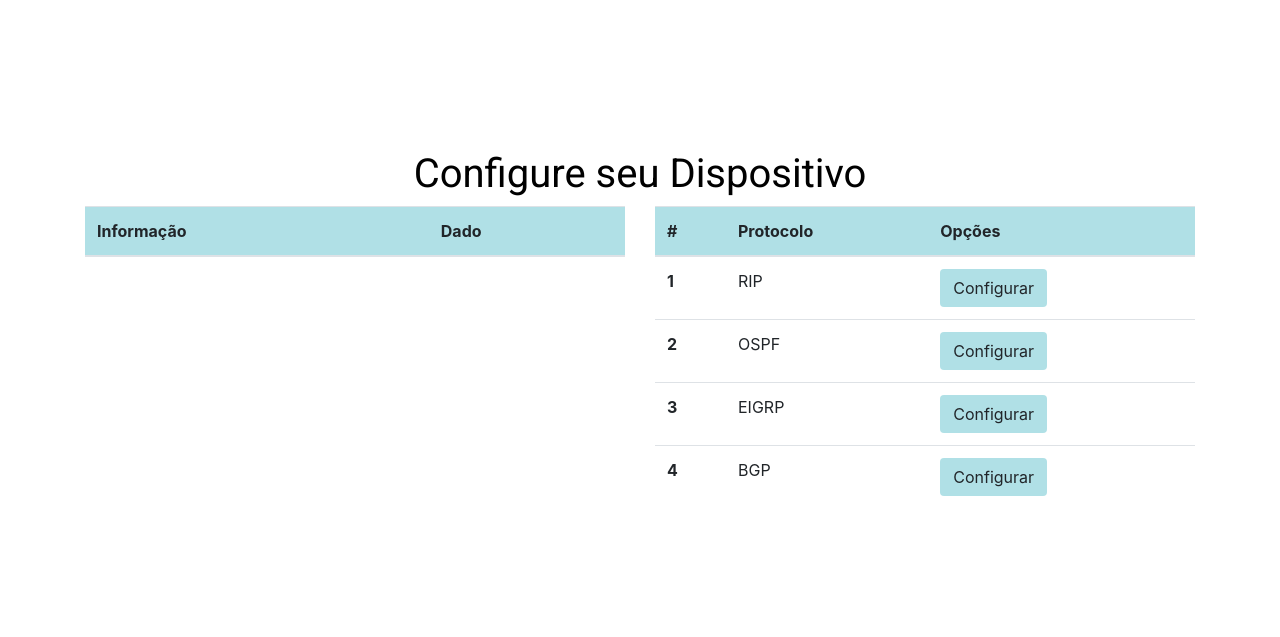
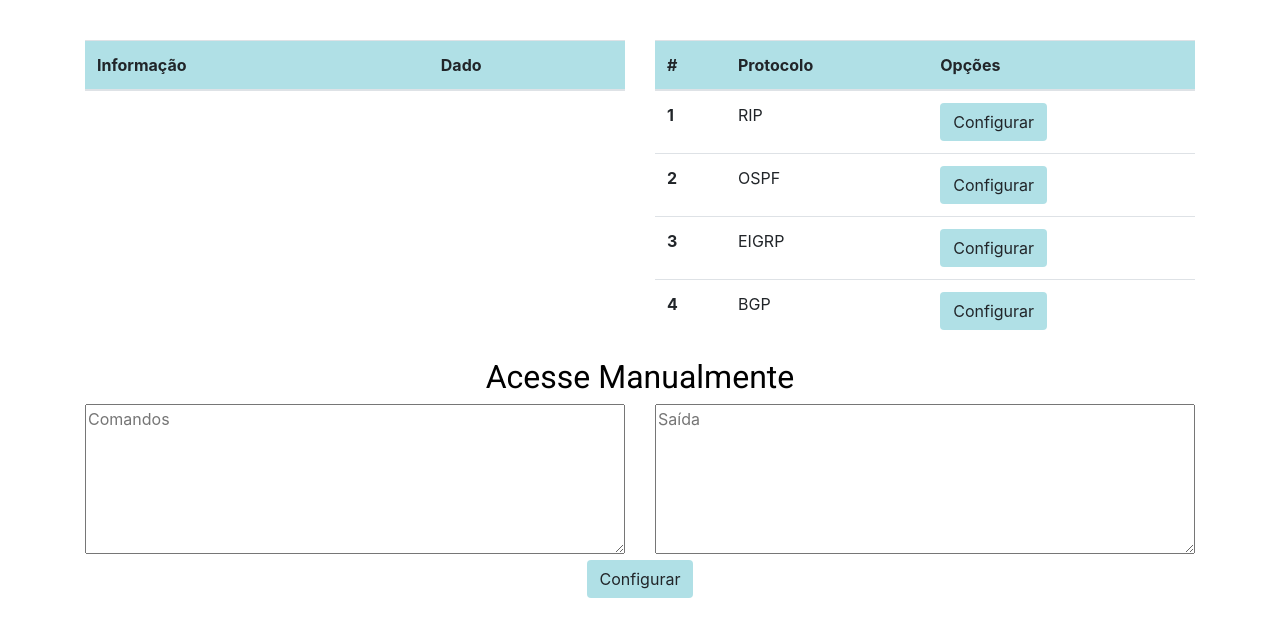
Before and after one commit to leandro-hbs/Projeto-Final, a PHP site: page /html/config.html in a window 1280 px wide. Shown: the top 637 px of the page. Run offline with PHP 8.4, Linux system fonts and the light colour scheme; lists and menus that the app fills with data are empty; some libraries are stand-ins or nearby versions.

Commit message:
Ajustes na segunda pagina

```diff
--- a/back-end/database/db.sql
+++ b/back-end/database/db.sql
@@ -10,8 +10,7 @@ CREATE TABLE hosts (
   PRIMARY KEY (id)
 );
 INSERT INTO hosts VALUES (1, 'aluno', 'aluno', '172.16.0.70', 'Host');
-INSERT INTO hosts VALUES (2, 'S0', '*****', '-.-.-.-', 'Switch');
-INSERT INTO hosts VALUES (3, 'DNS', '*****', '200.10.10.10', 'Server');
+INSERT INTO hosts VALUES (2, 'DNS', '*****', '200.10.10.10', 'Server');
 INSERT INTO hosts (nome, senha, endereco, tipo) VALUES
       ('DNS', '*****', '200.10.10.11', 'Server'),
       ('PC2', '*****', '192.168.1.2', 'Host');
--- a/front-end/css/style.css
+++ b/front-end/css/style.css
@@ -1,6 +1,12 @@
 h1 {
     color: rgb(0, 0, 0);
     margin-top: 150px;
+    font-family: 'Roboto', sans-serif;
+    text-align: center;
+}
+
+h2 {
+    color: rgb(0, 0, 0);
     font-family: 'Roboto', sans-serif;
     text-align: center;
 }
--- a/front-end/html/config.html
+++ b/front-end/html/config.html
@@ -15,7 +15,7 @@
     <div class="container">
         <div class="row">
             <div class="col-12">
-                <h1 id="titulo">Configure seu Dispositivo</h1>
+                <h1 id="titulo" style="margin-top: 40px;"></h1>
             </div>
         </div>
         <div class="row">
@@ -65,6 +65,24 @@
                 </table>
             </div>
         </div>
+        <div class="row">
+            <div class="col-12">
+                <h2>Acesse Manualmente</h2>
+            </div>
+        </div>
+        <div class="row">
+            <div class="col-lg-6 col-sm-12">
+                <textarea id="comando" placeholder="Comandos" style="width: 100%; height: 150px;"></textarea>
+            </div>
+            <div class="col-lg-6 col-sm-12">
+                <textarea id="saida" readonly="true" placeholder="Saída" style="width: 100%; height: 150px;"></textarea>
+            </div>
+        </div>
+        <div class="row">
+            <div class="col-12" style="text-align: center;">
+                <button type="button" onclick="Configurar()" class="btn" style="background-color: #B0E0E6;">Configurar</button>
+            </div>
+        </div>
     </div>
 <script src="https://code.jquery.com/jquery-3.3.1.slim.min.js" integrity="sha384-q8i/X+965DzO0rT7abK41JStQIAqVgRVzpbzo5smXKp4YfRvH+8abtTE1Pi6jizo" crossorigin="anonymous"></script>
 <script src="https://cdnjs.cloudflare.com/ajax/libs/popper.js/1.14.7/umd/popper.min.js" integrity="sha384-UO2eT0CpHqdSJQ6hJty5KVphtPhzWj9WO1clHTMGa3JDZwrnQq4sF86dIHNDz0W1" crossorigin="anonymous"></script>
```
Also changed, not shown: back-end/js/config.js (+20 -4 lines), back-end/php/p2/configura.php (added, +8 -0 lines).
